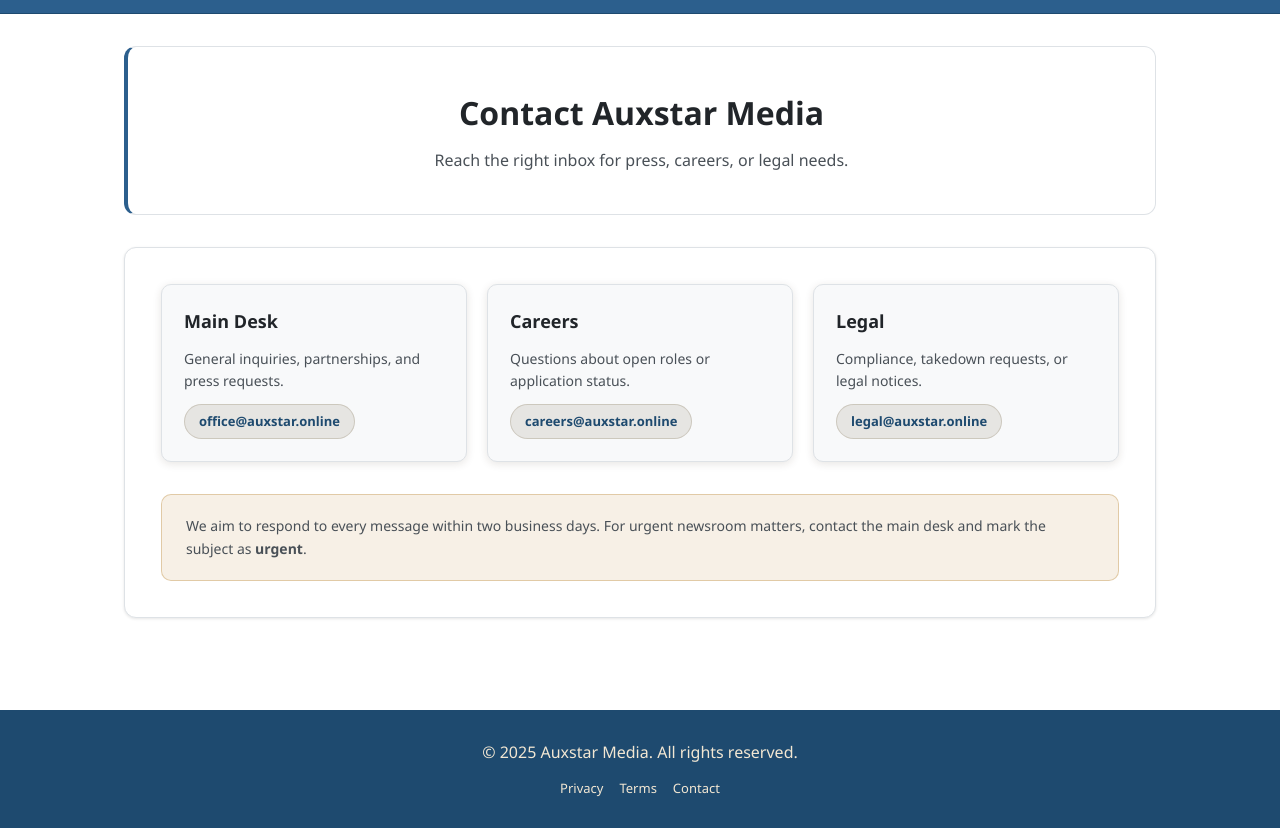
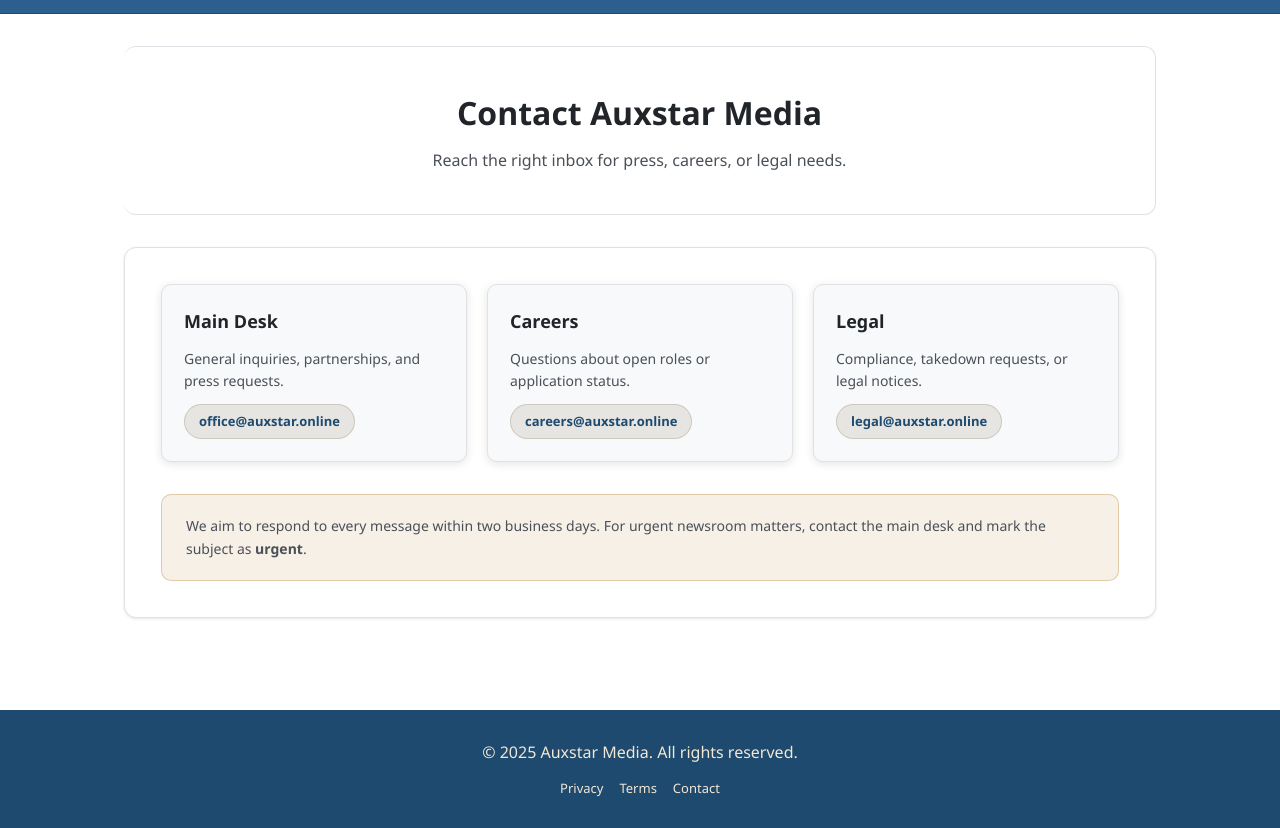
Before and after one commit to izanthebestn1/auxstar-page, a website: page contact.html in a window 1280 px wide. Shown: the part 67-895 px from the top of the page. Drawn offline with Linux system fonts and the light colour scheme.

Commit message:
Remove left border from railroads and contact headers

```diff
--- a/styles.css
+++ b/styles.css
@@ -535,8 +535,8 @@
 
 .page-header.rr-header,
 .page-header.contact-header {
-    border-left: 4px solid var(--primary);
     box-shadow: none;
+    border-left: none;
 }
 
 /* ============================================
```
